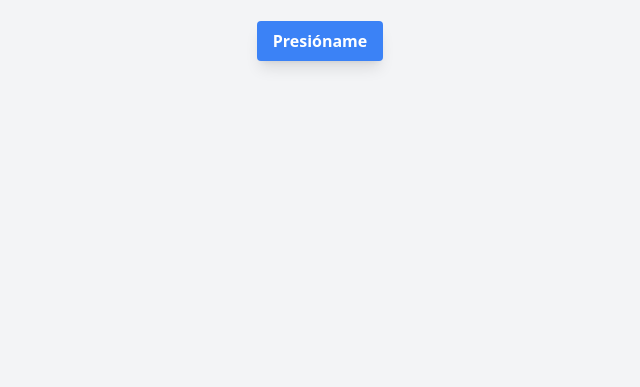
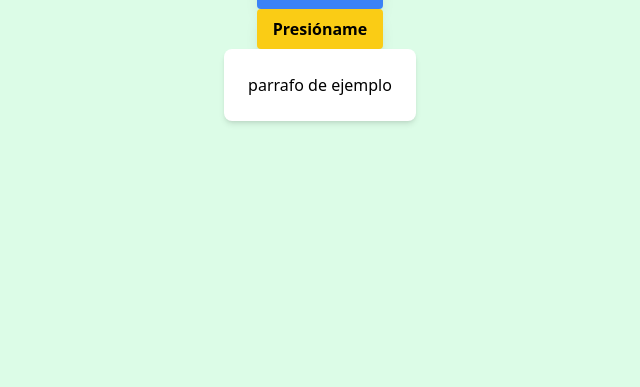
Before and after one commit to Francoseguel34/tp-frontend-ejercicio, a plain HTML site: page tailwind-ejercicio/index.html in a window 1280 px wide. Shown: the part 413-800 px from the top of the page, without its empty margins (320-960 px from the left). Drawn offline with nearby package versions, Linux system fonts and the light colour scheme.

Commit message:
segundo commit

```diff
--- a/tailwind-ejercicio/index.html
+++ b/tailwind-ejercicio/index.html
@@ -7,9 +7,9 @@
     <!-- Importar Tailwind desde CDN -->
      <script src="https://cdn.tailwindcss.com"></script>
 </head>
-<body class="bg-gray-100 flex flex-col items-center justify-center min-h-screen">
+<body class="bg-green-100 flex flex-col items-center justify-center min-h-screen">
 
-    <h1 class="text-4xl font-bold text-blue-600 mb-4">
+    <h1 class="text-5xl font-bold text-red-500 mb-4">
         ¡Hola, Tailwind CSS!
     </h1>
 
@@ -21,5 +21,13 @@
         Presióname
     </button>
 
+     <button class="bg-yellow-400 hover:bg-blue-700 text-black font-semibold py-2 px-4 rounded shadow-lg">
+        Presióname
+    </button>
+
+    <div class="p-6 bg-white rounded-lg shadow-md">
+        <p>parrafo de ejemplo</p>
+    </div>
+
 </body>
 </html>
```
Also changed, not shown: 1 other file.
